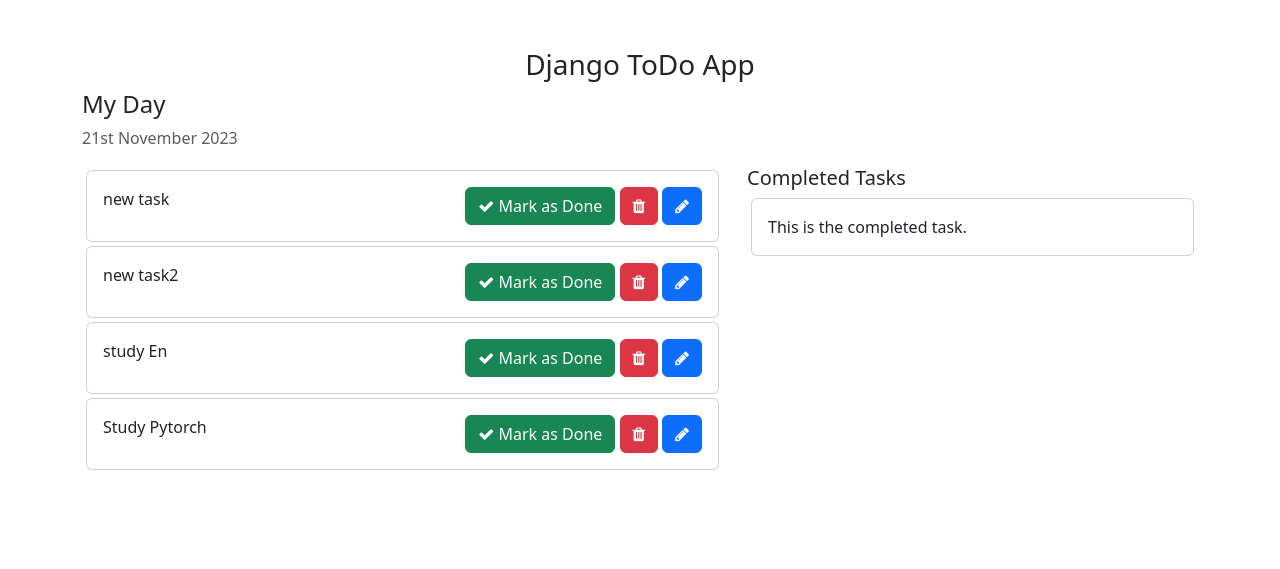
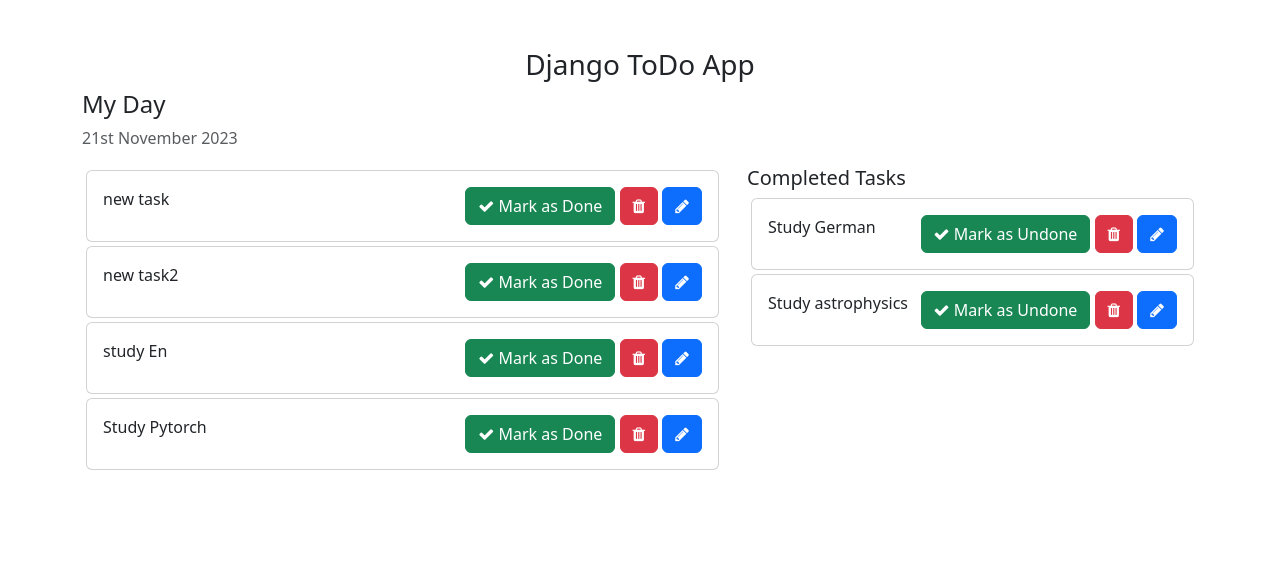
Before and after one commit to matg41/Todo-django, a Django app: page / in a window 1280 px wide. Shown: the top 569 px of the page. Run offline with Django 4.2, Linux system fonts and the light colour scheme; data comes from the database, SQL or seed files in the repository; both versions use the stored data as it was after the commit.

Commit message:
Added Done and Undone functionality for every task

```diff
--- a/templates/home.html
+++ b/templates/home.html
@@ -31,7 +31,7 @@
                     <div class="card-body">
                         {{ task.task }}
                         <span style="position: relative; float: right;">
-                            <a class="btn btn-success"><i class="fa fa-check"></i> Mark as Done</a>
+                            <a href="{% url 'mark_as_done' task.pk %}" class="btn btn-success"><i class="fa fa-check"></i> Mark as Done</a>
                             <a class="btn btn-danger"><i class="fa fa-trash"></i></a>
                             <a class="btn btn-primary"><i class="fa fa-pencil"></i></a>
                         </span>
@@ -42,11 +42,18 @@
             <div class="col-md-5 col-lg-5">
                 <h5>Completed Tasks</h5>
                 <!-- List of all the tasks that have completed -->
+                {% for task in compeleted_tasks %}
                 <div class="card m-1">
                     <div class="card-body">
-                        This is the completed task.
+                        {{task.task}}
+                        <span style="position: relative; float: right;">
+                            <a href="{% url 'mark_as_undone' task.pk %}" class="btn btn-success"><i class="fa fa-check"></i> Mark as Undone</a>
+                            <a class="btn btn-danger"><i class="fa fa-trash"></i></a>
+                            <a class="btn btn-primary"><i class="fa fa-pencil"></i></a>
+                        </span>
                     </div>
                 </div>
+                {%endfor%}
             </div>
         </div>
         <div class="row">
--- a/todo/urls.py
+++ b/todo/urls.py
@@ -3,5 +3,7 @@ from . import views
 
 
 urlpatterns = [
-    path('addTask/', views.addTask, name='addTask')
+    path('addTask/', views.addTask, name='addTask'),
+    path('mark_as_done/<int:pk>', views.mark_as_done, name='mark_as_done'),
+    path('mark_as_undone/<int:pk>', views.mark_as_undone, name='mark_as_undone')
 ]
--- a/todo_main/views.py
+++ b/todo_main/views.py
@@ -3,7 +3,11 @@ from django.shortcuts import render
 from todo.models import Task
 def home(request):
     tasks = Task.objects.filter(is_completed=False).order_by('modified_at')
+
+    compeleted_tasks = Task.objects.filter(is_completed=True)
+
     context = {
-        "tasks": tasks
+        "tasks": tasks,
+        'compeleted_tasks': compeleted_tasks,
     }
     return render(request, 'home.html', context)
```
Also changed, not shown: todo/views.py (+13 -1 lines), db.sqlite3.
